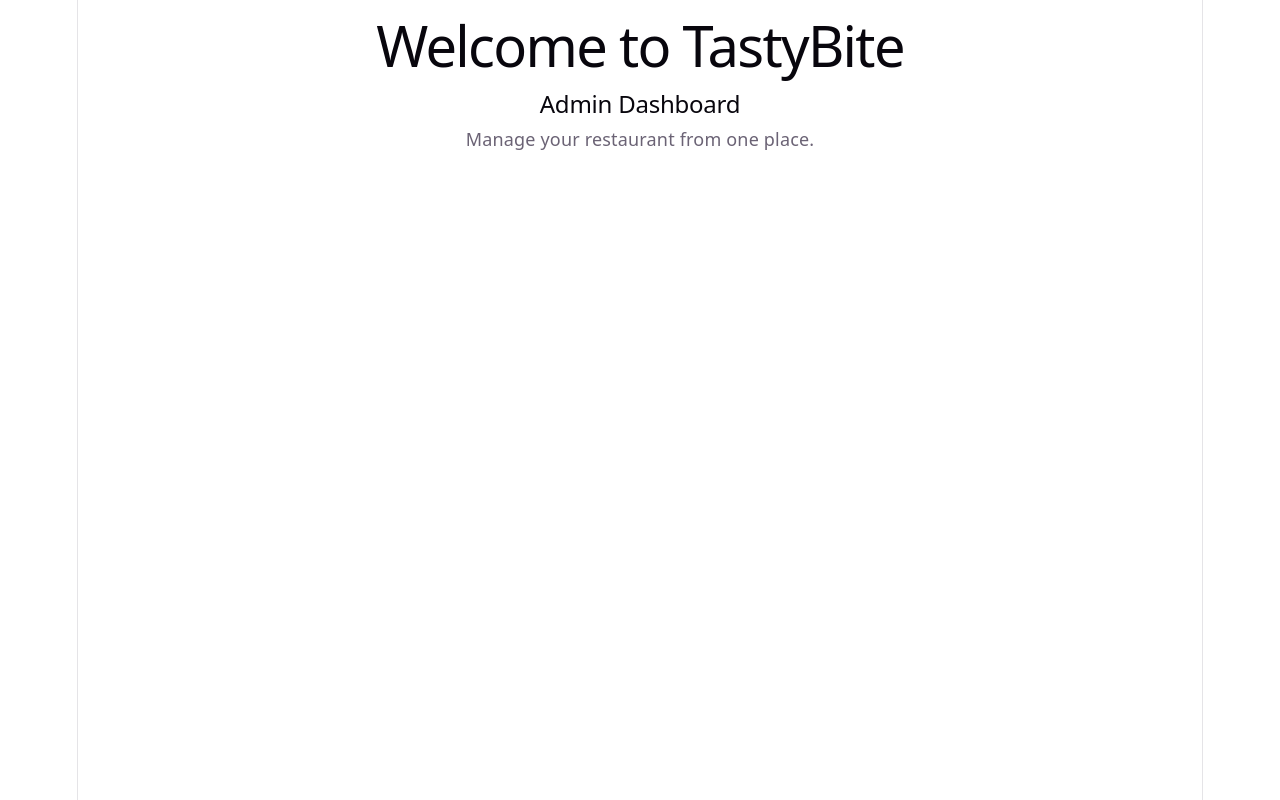
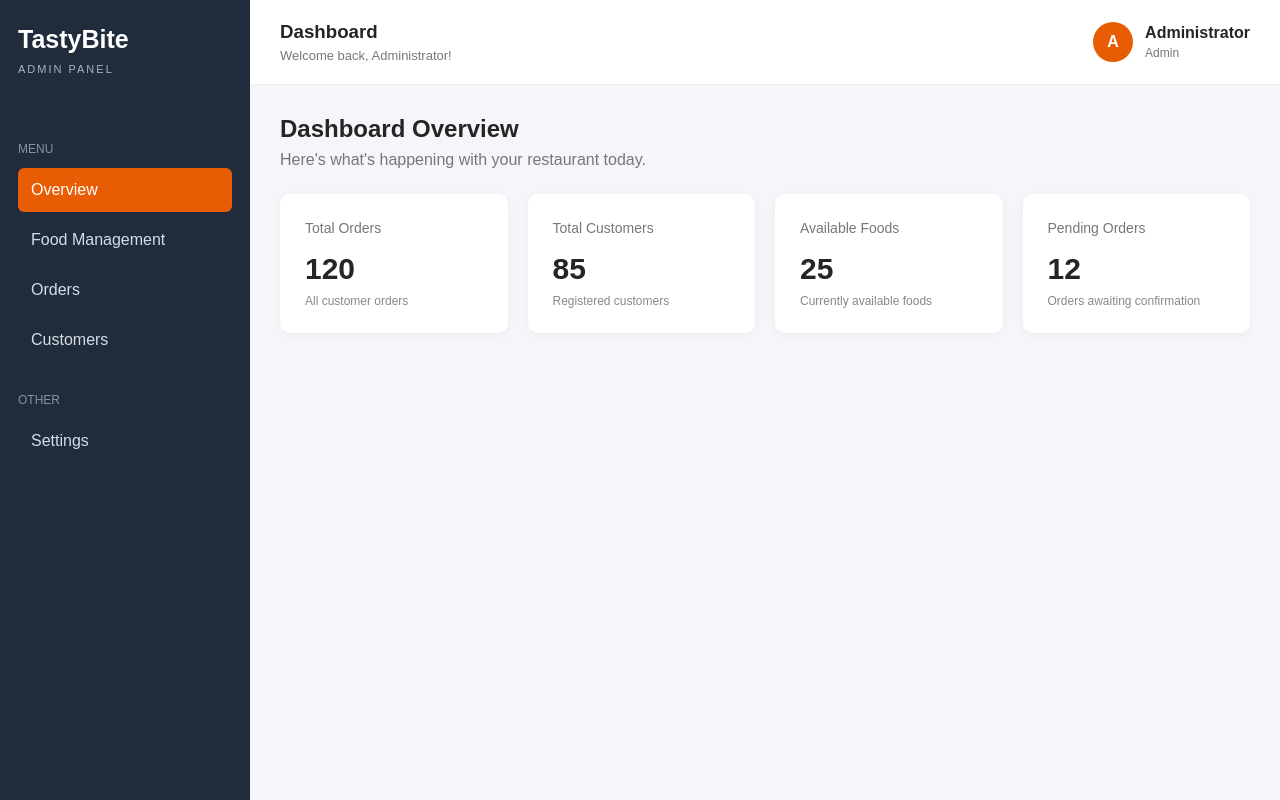
Before and after one commit to Dave24-kal/TastyBite_FullStack, a React (Vite) app in the folder admin-dashboard/: page / in a window 1280 px wide. Built offline with nearby package versions, Linux system fonts and the light colour scheme.

Commit message:
modifiying

```diff
--- a/admin-dashboard/src/App.css
+++ b/admin-dashboard/src/App.css
@@ -2,20 +2,185 @@
   min-height: 100vh;
 }
 
-div {
-  text-align: center;
+.app-layout {
+  display: flex;
+  min-height: 100vh;
 }
 
-h1 {
-  color: #e85d04;
-  font-size: 40px;
+/* Sidebar */
+
+.sidebar {
+  width: 250px;
+  background: #202c3b;
+  color: white;
+  padding: 25px 18px;
+  flex-shrink: 0;
 }
 
-h2 {
-  color: #333333;
+.sidebar-brand {
+  margin-bottom: 40px;
 }
 
-p {
-  color: #666666;
-  font-size: 18px;
+.sidebar-brand h2 {
+  font-size: 25px;
+  margin-bottom: 5px;
 }
+
+.sidebar-brand span {
+  font-size: 11px;
+  color: #aab4c2;
+  letter-spacing: 2px;
+}
+
+.nav-heading {
+  color: #8793a3;
+  font-size: 12px;
+  margin: 25px 0 12px;
+}
+
+.sidebar-nav {
+  display: flex;
+  flex-direction: column;
+}
+
+.nav-link {
+  color: #d5dce5;
+  text-decoration: none;
+  padding: 13px;
+  border-radius: 6px;
+  margin-bottom: 6px;
+}
+
+.nav-link:hover,
+.nav-link.active {
+  background: #e85d04;
+  color: white;
+}
+
+/* Main area */
+
+.main-area {
+  flex: 1;
+  min-width: 0;
+}
+
+/* Header */
+
+.top-header {
+  height: 85px;
+  background: white;
+  padding: 15px 30px;
+  display: flex;
+  align-items: center;
+  justify-content: space-between;
+  border-bottom: 1px solid #eeeeee;
+}
+
+.top-header h3 {
+  margin-bottom: 5px;
+}
+
+.top-header p {
+  color: #777777;
+  font-size: 13px;
+}
+
+.admin-profile {
+  display: flex;
+  align-items: center;
+  gap: 12px;
+}
+
+.admin-profile strong,
+.admin-profile span {
+  display: block;
+}
+
+.admin-profile span {
+  font-size: 12px;
+  color: #777777;
+  margin-top: 4px;
+}
+
+.admin-avatar {
+  width: 40px;
+  height: 40px;
+  background: #e85d04;
+  color: white;
+  border-radius: 50%;
+  display: grid;
+  place-items: center;
+  font-weight: bold;
+}
+
+/* Dashboard */
+
+.dashboard-content {
+  padding: 30px;
+}
+
+.page-heading {
+  margin-bottom: 25px;
+}
+
+.page-heading h2 {
+  margin-bottom: 8px;
+}
+
+.page-heading p {
+  color: #777777;
+}
+
+.stats-grid {
+  display: grid;
+  grid-template-columns: repeat(4, minmax(0, 1fr));
+  gap: 20px;
+}
+
+.stat-card {
+  background: white;
+  padding: 25px;
+  border-radius: 10px;
+  box-shadow: 0 2px 10px rgba(0, 0, 0, 0.04);
+}
+
+.stat-card span {
+  color: #777777;
+  font-size: 14px;
+}
+
+.stat-card h2 {
+  font-size: 30px;
+  margin: 15px 0 8px;
+}
+
+.stat-card p {
+  font-size: 12px;
+  color: #888888;
+}
+
+/* Smaller screens */
+
+@media (max-width: 1000px) {
+  .stats-grid {
+    grid-template-columns: repeat(2, minmax(0, 1fr));
+  }
+}
+
+@media (max-width: 650px) {
+  .sidebar {
+    width: 180px;
+  }
+
+  .top-header {
+    padding: 15px;
+  }
+
+  .dashboard-content {
+    padding: 20px;
+  }
+
+  .stats-grid {
+    grid-template-columns: 1fr;
+  }
+}
--- a/admin-dashboard/src/App.jsx
+++ b/admin-dashboard/src/App.jsx
@@ -1,11 +1,21 @@
+import './App.css'
+import Sidebar from './components/layout/Sidebar'
+import Header from './components/layout/Header'
+import Dashboard from './pages/Dashboard'
 function App() {
   return (
-    <div>
-      <h1>Welcome to TastyBite</h1>
+    <div className="app-layout">
 
-      <h2>Admin Dashboard</h2>
+      <Sidebar />
 
-      <p>Manage your restaurant from one place.</p>
+      <div className="main-area">
+
+        <Header />
+
+        <Dashboard />
+
+      </div>
+
     </div>
   )
 }
--- /dev/null
+++ b/admin-dashboard/src/components/Header.jsx
@@ -0,0 +1,10 @@
+function Header() {
+  return (
+    <header>
+      <h1>TastyBite Admin</h1>
+      <p>Restaurant Management System</p>
+    </header>
+  )
+}
+
+export default Header
--- /dev/null
+++ b/admin-dashboard/src/components/layout/Header.jsx
@@ -0,0 +1,21 @@
+function Header() {
+  return (
+    <header className="top-header">
+      <div>
+        <h3>Dashboard</h3>
+        <p>Welcome back, Administrator!</p>
+      </div>
+
+      <div className="admin-profile">
+        <div className="admin-avatar">A</div>
+
+        <div>
+          <strong>Administrator</strong>
+          <span>Admin</span>
+        </div>
+      </div>
+    </header>
+  )
+}
+
+export default Header
--- /dev/null
+++ b/admin-dashboard/src/components/layout/Sidebar.jsx
@@ -0,0 +1,38 @@
+function Sidebar() {
+  return (
+    <aside className="sidebar">
+      <div className="sidebar-brand">
+        <h2>TastyBite</h2>
+        <span>ADMIN PANEL</span>
+      </div>
+
+      <nav className="sidebar-nav">
+        <p className="nav-heading">MENU</p>
+
+        <a href="#" className="nav-link active">
+          Overview
+        </a>
+
+        <a href="#" className="nav-link">
+          Food Management
+        </a>
+
+        <a href="#" className="nav-link">
+          Orders
+        </a>
+
+        <a href="#" className="nav-link">
+          Customers
+        </a>
+
+        <p className="nav-heading">OTHER</p>
+
+        <a href="#" className="nav-link">
+          Settings
+        </a>
+      </nav>
+    </aside>
+  )
+}
+
+export default Sidebar
--- a/admin-dashboard/src/index.css
+++ b/admin-dashboard/src/index.css
@@ -1,111 +1,16 @@
-:root {
-  --text: #6b6375;
-  --text-h: #08060d;
-  --bg: #fff;
-  --border: #e5e4e7;
-  --code-bg: #f4f3ec;
-  --accent: #aa3bff;
-  --accent-bg: rgba(170, 59, 255, 0.1);
-  --accent-border: rgba(170, 59, 255, 0.5);
-  --social-bg: rgba(244, 243, 236, 0.5);
-  --shadow:
-    rgba(0, 0, 0, 0.1) 0 10px 15px -3px, rgba(0, 0, 0, 0.05) 0 4px 6px -2px;
-
-  --sans: system-ui, 'Segoe UI', Roboto, sans-serif;
-  --heading: system-ui, 'Segoe UI', Roboto, sans-serif;
-  --mono: ui-monospace, Consolas, monospace;
-
-  font: 18px/145% var(--sans);
-  letter-spacing: 0.18px;
-  color-scheme: light dark;
-  color: var(--text);
-  background: var(--bg);
-  font-synthesis: none;
-  text-rendering: optimizeLegibility;
-  -webkit-font-smoothing: antialiased;
-  -moz-osx-font-smoothing: grayscale;
-
-  @media (max-width: 1024px) {
-    font-size: 16px;
-  }
-}
-
-@media (prefers-color-scheme: dark) {
-  :root {
-    --text: #9ca3af;
-    --text-h: #f3f4f6;
-    --bg: #16171d;
-    --border: #2e303a;
-    --code-bg: #1f2028;
-    --accent: #c084fc;
-    --accent-bg: rgba(192, 132, 252, 0.15);
-    --accent-border: rgba(192, 132, 252, 0.5);
-    --social-bg: rgba(47, 48, 58, 0.5);
-    --shadow:
-      rgba(0, 0, 0, 0.4) 0 10px 15px -3px, rgba(0, 0, 0, 0.25) 0 4px 6px -2px;
-  }
-
-  #social .button-icon {
-    filter: invert(1) brightness(2);
-  }
+* {
+  margin: 0;
+  padding: 0;
+  box-sizing: border-box;
 }
 
 body {
-  margin: 0;
+  font-family: Arial, sans-serif;
+  background: #f5f6fa;
+  color: #252525;
 }
 
-#root {
-  width: 1126px;
-  max-width: 100%;
-  margin: 0 auto;
-  text-align: center;
-  border-inline: 1px solid var(--border);
-  min-height: 100svh;
-  display: flex;
-  flex-direction: column;
-  box-sizing: border-box;
+button,
+input {
+  font: inherit;
 }
-
-h1,
-h2 {
-  font-family: var(--heading);
-  font-weight: 500;
-  color: var(--text-h);
-}
-
-h1 {
-  font-size: 56px;
-  letter-spacing: -1.68px;
-  margin: 32px 0;
-  @media (max-width: 1024px) {
-    font-size: 36px;
-    margin: 20px 0;
-  }
-}
-h2 {
-  font-size: 24px;
-  line-height: 118%;
-  letter-spacing: -0.24px;
-  margin: 0 0 8px;
-  @media (max-width: 1024px) {
-    font-size: 20px;
-  }
-}
-p {
-  margin: 0;
-}
-
-code,
-.counter {
-  font-family: var(--mono);
-  display: inline-flex;
-  border-radius: 4px;
-  color: var(--text-h);
-}
-
-code {
-  font-size: 15px;
-  line-height: 135%;
-  padding: 4px 8px;
-  background: var(--code-bg);
-}
--- /dev/null
+++ b/admin-dashboard/src/pages/Dashboard.jsx
@@ -0,0 +1,40 @@
+function Dashboard() {
+  return (
+    <main className="dashboard-content">
+      <div className="page-heading">
+        <h2>Dashboard Overview</h2>
+        <p>Here's what's happening with your restaurant today.</p>
+      </div>
+
+      <div className="stats-grid">
+
+        <div className="stat-card">
+          <span>Total Orders</span>
+          <h2>120</h2>
+          <p>All customer orders</p>
+        </div>
+
+        <div className="stat-card">
+          <span>Total Customers</span>
+          <h2>85</h2>
+          <p>Registered customers</p>
+        </div>
+
+        <div className="stat-card">
+          <span>Available Foods</span>
+          <h2>25</h2>
+          <p>Currently available foods</p>
+        </div>
+
+        <div className="stat-card">
+          <span>Pending Orders</span>
+          <h2>12</h2>
+          <p>Orders awaiting confirmation</p>
+        </div>
+
+      </div>
+    </main>
+  )
+}
+
+export default Dashboard
```
Also changed, not shown: admin-dashboard/src/components/Statistics.jsx (added, +26 -0 lines), admin-dashboard/src/components/StatisticsCard.jsx (added, +10 -0 lines), admin-dashboard/src/components/RecentOrders.jsx (added).
